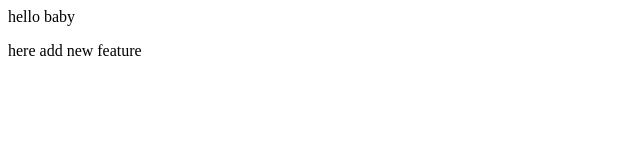
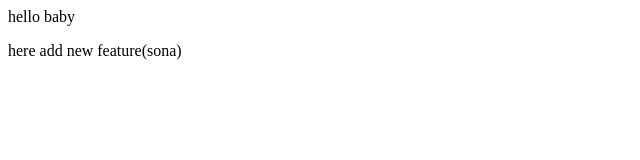
Before and after one commit to Abhishek-web-git/local, a plain HTML site: page index.html in a window 1280 px wide. Shown: the full height of the page, 0-640 px from the left. Drawn offline with Linux system fonts and the light colour scheme.

Commit message:
add sona

```diff
--- a/index.html
+++ b/index.html
@@ -8,7 +8,7 @@
 <body>
     hello baby
     <p>
-        here add new feature
+        here add new feature(sona)
     </p>
 </body>
 </html>
```
